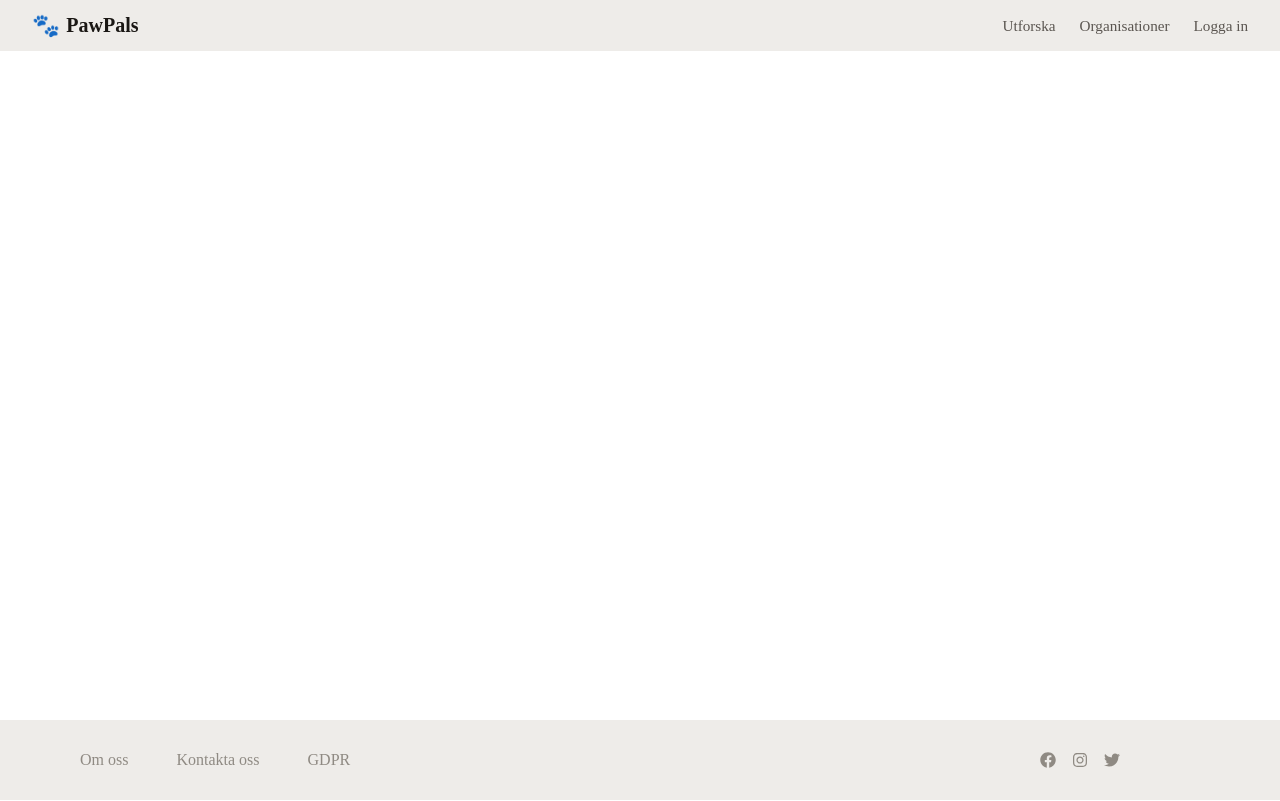
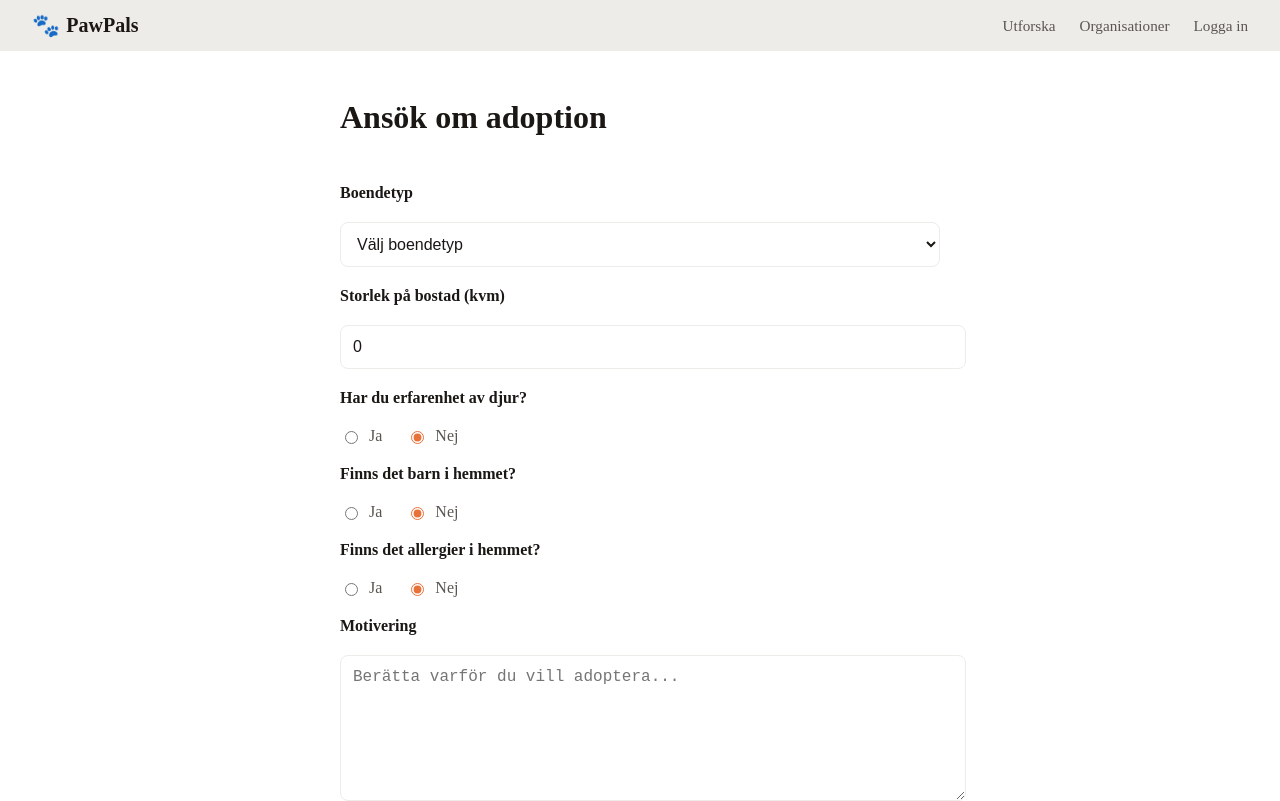
Before and after one commit to PawPatrol-2/Pawpals, a React (Vite) app: page /ansok/1 in a window 1280 px wide. Shown: the top 801 px of the page. Built offline with nearby package versions, Linux system fonts and the light colour scheme.

Commit message:
changed route to application

```diff
--- a/src/App/Routes.tsx
+++ b/src/App/Routes.tsx
@@ -21,11 +21,10 @@ export default function AppRoutes() {
       <Route path="/organisationer" element={<OrganizationsPage />} />
       <Route path="/logga-in" element={<LoginPage />} />
       <Route path="/registrera" element={<RegisterPage />} />
-      <Route path="/ansok" element={<ApplyPage />} />
+      <Route path="/ansok/:animalId" element={<ApplyPage />} />
       <Route path="/mina-ansokningar" element={<MyApplicationsPage />} />
       <Route path="/djur/:id" element={<AnimalDetailPage />} />
       <Route path="/test-animal-fetch" element={<TestAnimalFetch />} />
-      <Route path="/mina-ansokningar" element={<MyApplicationsPage />} />
 
       <Route
         path="/organisation-dashboard"
--- a/src/pages/ApplyPage.tsx
+++ b/src/pages/ApplyPage.tsx
@@ -31,6 +31,18 @@ const ApplyPage = () => {
 
   const handleSubmit = async (e: React.FormEvent) => {
     e.preventDefault();
+    if (!formData.housingType) {
+      alert("Välj boendetyp!");
+      return;
+    }
+    if (!formData.motivation) {
+      alert("Skriv en motivering!");
+      return;
+    }
+    if (!formData.gdprConsent) {
+      alert("Du måste godkänna GDPR-villkoren!");
+      return;
+    }
     const token = localStorage.getItem("token");
     if (!token) {
       navigate("/logga-in");
```
